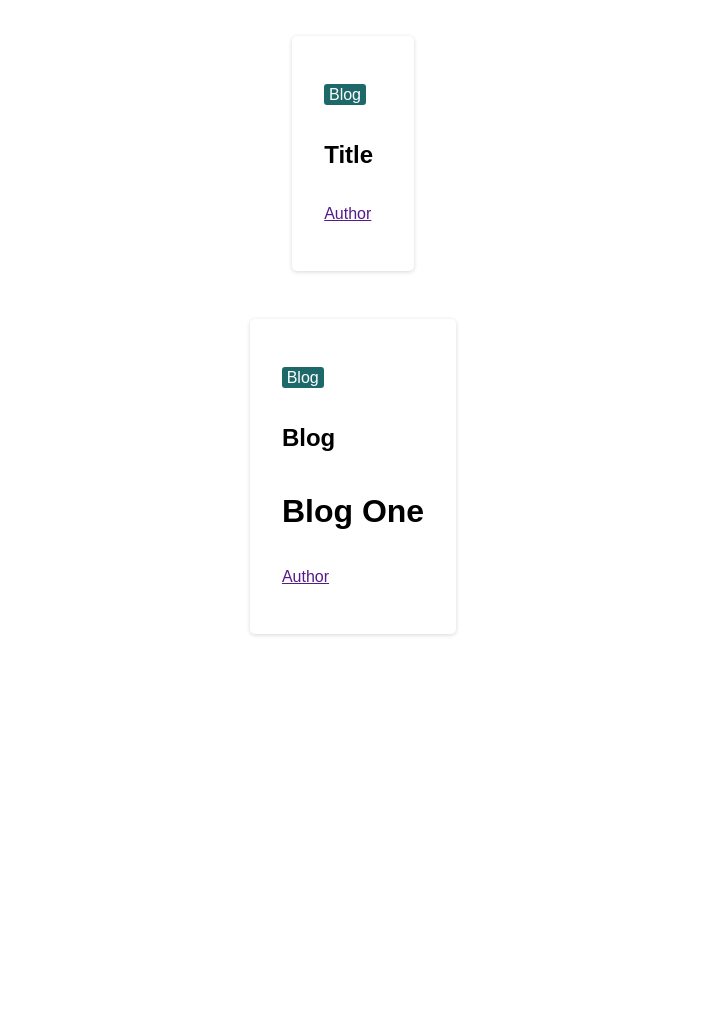
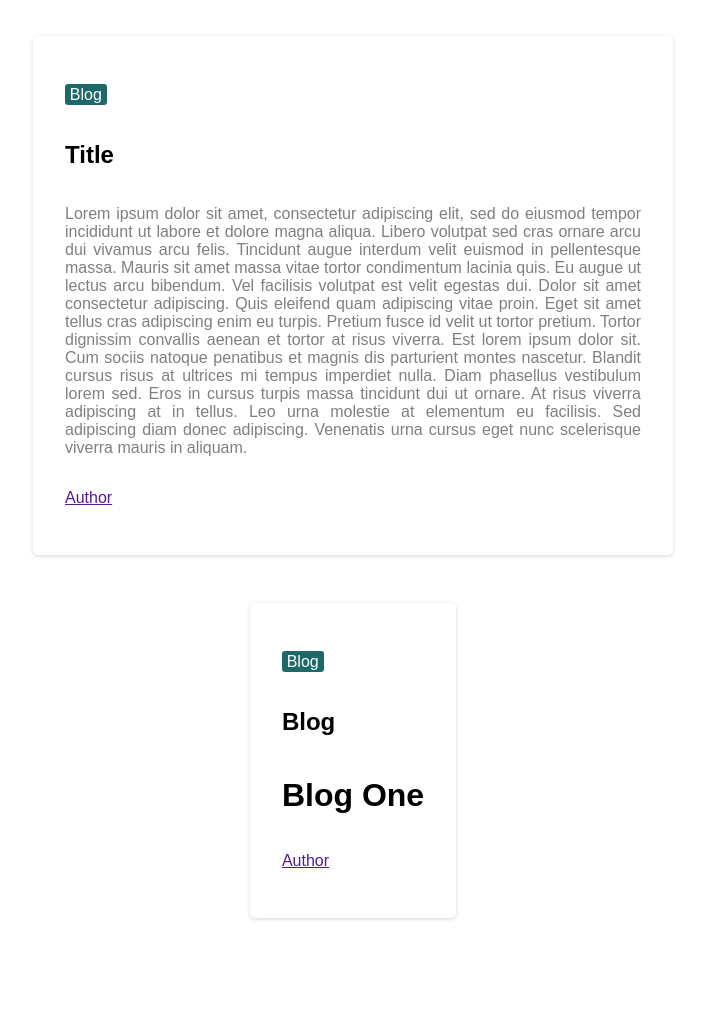
Before and after one commit to mujaheed13/skills-github-pages, a Jekyll site: the page built from index.md, in a window 1280 px wide. Shown: the part 347-1369 px from the top of the page, without its empty margins (287-992 px from the left). Built offline with Jekyll 4.4.1, drawn with Linux system fonts in a browser that asks for light colours; our own code applies the rules of GitHub Pages for plain Markdown files; before the commit the page ends 1085 px from its top, so only the background shows below that.

Commit message:
Update 2023-09-14-title.md

```diff
--- a/_posts/2023-09-14-title.md
+++ b/_posts/2023-09-14-title.md
@@ -4,3 +4,13 @@ date: 2023-09-14
 category: "blog"
 author: "Author"
 ---
+
+Lorem ipsum dolor sit amet, consectetur adipiscing elit, sed do eiusmod tempor incididunt ut labore et dolore magna aliqua. Libero volutpat sed cras ornare arcu dui vivamus arcu felis. Tincidunt augue interdum velit euismod in pellentesque massa. Mauris sit amet massa vitae tortor condimentum lacinia quis. Eu augue ut lectus arcu bibendum. Vel facilisis volutpat est velit egestas dui. Dolor sit amet consectetur adipiscing. Quis eleifend quam adipiscing vitae proin. Eget sit amet tellus cras adipiscing enim eu turpis. Pretium fusce id velit ut tortor pretium. Tortor dignissim convallis aenean et tortor at risus viverra. Est lorem ipsum dolor sit. Cum sociis natoque penatibus et magnis dis parturient montes nascetur. Blandit cursus risus at ultrices mi tempus imperdiet nulla. Diam phasellus vestibulum lorem sed. Eros in cursus turpis massa tincidunt dui ut ornare. At risus viverra adipiscing at in tellus. Leo urna molestie at elementum eu facilisis. Sed adipiscing diam donec adipiscing. Venenatis urna cursus eget nunc scelerisque viverra mauris in aliquam.
+
+Lacus vel facilisis volutpat est velit egestas dui. Arcu dui vivamus arcu felis bibendum. Urna neque viverra justo nec ultrices dui sapien. Viverra nam libero justo laoreet sit amet cursus sit. Ut porttitor leo a diam sollicitudin. Cras tincidunt lobortis feugiat vivamus. Porttitor rhoncus dolor purus non enim praesent elementum. Semper risus in hendrerit gravida rutrum quisque non. In arcu cursus euismod quis. Duis ut diam quam nulla porttitor. Libero enim sed faucibus turpis. Risus nec feugiat in fermentum. In aliquam sem fringilla ut morbi tincidunt augue interdum velit. Nisi porta lorem mollis aliquam ut porttitor. Nec feugiat in fermentum posuere urna nec tincidunt praesent semper. Praesent elementum facilisis leo vel fringilla est ullamcorper. In metus vulputate eu scelerisque. Tincidunt lobortis feugiat vivamus at augue eget.
+
+Est sit amet facilisis magna etiam tempor orci. Velit aliquet sagittis id consectetur purus ut faucibus. Penatibus et magnis dis parturient montes nascetur ridiculus. Lobortis feugiat vivamus at augue eget arcu. Sit amet dictum sit amet. Maecenas accumsan lacus vel facilisis. Posuere ac ut consequat semper viverra. Donec massa sapien faucibus et molestie. Vitae elementum curabitur vitae nunc sed velit dignissim sodales. Est placerat in egestas erat.
+
+Tellus pellentesque eu tincidunt tortor aliquam nulla facilisi cras. Metus dictum at tempor commodo ullamcorper a lacus vestibulum. Eget gravida cum sociis natoque penatibus et. Mi sit amet mauris commodo quis imperdiet massa tincidunt. Arcu vitae elementum curabitur vitae. Ullamcorper dignissim cras tincidunt lobortis. Amet justo donec enim diam vulputate ut pharetra. Gravida rutrum quisque non tellus. Amet tellus cras adipiscing enim eu. Quis viverra nibh cras pulvinar mattis nunc sed. Lorem ipsum dolor sit amet consectetur adipiscing elit. Dignissim suspendisse in est ante in nibh.
+
+Vulputate ut pharetra sit amet aliquam id diam maecenas ultricies. Eget velit aliquet sagittis id. Aenean sed adipiscing diam donec adipiscing tristique risus nec feugiat. Lectus arcu bibendum at varius vel. Elit eget gravida cum sociis natoque penatibus et magnis. Sit amet mauris commodo quis imperdiet massa. Dapibus ultrices in iaculis nunc sed augue lacus viverra vitae. Diam sit amet nisl suscipit adipiscing bibendum est. In cursus turpis massa tincidunt. Ornare suspendisse sed nisi lacus. Tellus orci ac auctor augue. Ullamcorper malesuada proin libero nunc consequat interdum varius sit. Amet tellus cras adipiscing enim eu turpis egestas pretium aenean. In mollis nunc sed id. Aenean et tortor at risus viverra adipiscing at in tellus. Ut ornare lectus sit amet est placerat in egestas erat. Pulvinar proin gravida hendrerit lectus a. Feugiat pretium nibh ipsum consequat nisl vel pretium. Ut etiam sit amet nisl purus in mollis. Est ultricies integer quis auctor elit sed vulputate.
```
